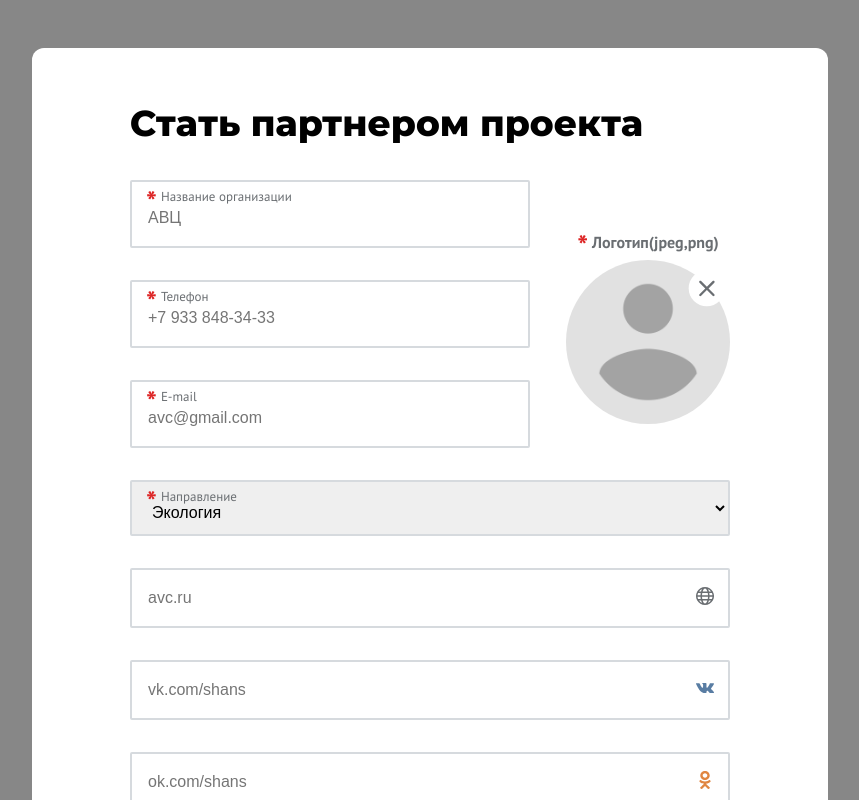
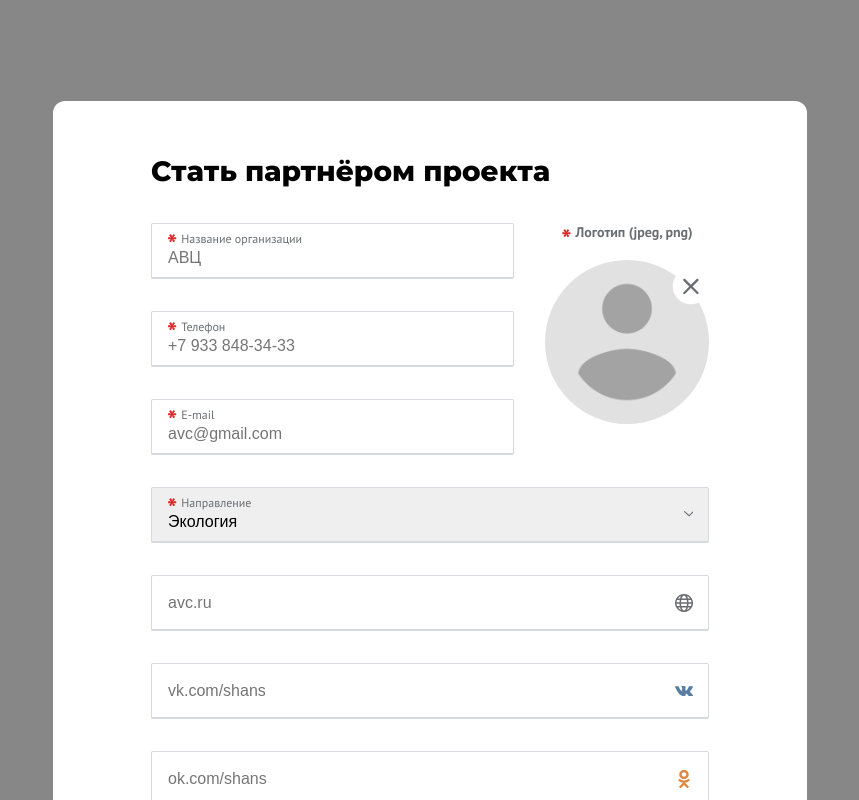
Before and after one commit to Quazf1x/TZ, a plain HTML site: page practice-1/index.html in a window 1280 px wide. Both pictures are taken after a click on the button "Открыть модальное окно". Shown: the whole page, without its empty margins (210-1069 px from the left). Drawn offline with Linux system fonts and the light colour scheme.

Commit message:
Ver 1.1 some practice-1 tweaks and fixes

```diff
--- a/practice-1/InputData.js
+++ b/practice-1/InputData.js
@@ -6,110 +6,150 @@ const inputData = [
     type: "email",
     labelText: "E-mail",
     id: "email-input",
+    value:"",
     isRequired: true,
     placeholder: "avc@gmail.com",
     icon: false,
     alt: false,
     isFullLength: false,
+    pattern:"",
+    minlength:3,
+    maxlength:200
   },
   {
     name: "phone",
     type: "tel",
     labelText: "Телефон",
     id: "phone-input",
+    value:"",
     isRequired: true,
     placeholder: "+7 933 848-34-33",
     icon: false,
     alt: false,
     isFullLength: false,
+    pattern:'^[\+]7[" "][0-9]{3}[" "][0-9]{3}-[0-9]{2}-[0-9]{2}$',
+    minlength:16,
+    maxlength:16
   },
   {
     name: "organization-name",
     type: "text",
     labelText: "Название организации",
     id: "org-name-input",
+    value:"",
     isRequired: true,
     placeholder: "АВЦ",
     icon: false,
     alt: false,
     isFullLength: false,
+    pattern:"",
+    minlength:3,
+    maxlength:200
   },
   {
     name: "personal-website",
     type: "text",
     labelText: "",
     id: "personal-website-input",
+    value:"",
     isRequired: false,
     placeholder: "avc.ru",
     icon: "./img/Icon_personal_website.svg",
     alt: "Иконка Личного сайта",
     isFullLength: true,
+    pattern:"",
+    minlength:3,
+    maxlength:200
   },
   {
     name: "vk",
     type: "text",
     labelText: "",
     id: "vk-input",
+    value:"",
     isRequired: false,
     placeholder: "vk.com/shans",
     icon: "./img/Icon_vk.svg",
     alt: "Иконка Сайта Вконтакте",
     isFullLength: true,
+    pattern:"",
+    minlength:3,
+    maxlength:200
   },
   {
     name: "ok",
     type: "text",
     labelText: "",
     id: "ok-input",
+    value:"",
     isRequired: false,
     placeholder: "ok.com/shans",
     icon: "./img/Icon_ok.svg",
     alt: "Иконка Сайта Одноклассники",
     isFullLength: true,
+    pattern:"",
+    minlength:3,
+    maxlength:200
   },
   {
     name: "facebook",
     type: "text",
     labelText: "",
     id: "facebook-input",
+    value:"",
     isRequired: false,
     placeholder: "facebook.com/shans",
     icon: "./img/Icon_facebook.svg",
     alt: "Иконка Сайта Фейсбук",
     isFullLength: true,
+    pattern:"",
+    minlength:3,
+    maxlength:200
   },
   {
     name: "instagram",
     type: "text",
     labelText: "",
     id: "instagram-input",
+    value:"",
     isRequired: false,
     placeholder: "instagram.com/shans",
     icon: "./img/Icon_instagram.svg",
     alt: "Иконка Сайта Инстаграмм",
     isFullLength: true,
+    pattern:"",
+    minlength:3,
+    maxlength:200
   },
   {
     name: "youtube",
     type: "text",
     labelText: "",
     id: "youtube-input",
+    value:"",
     isRequired: false,
     placeholder: "youtube.com/shans",
     icon: "./img/Icon_youtube.svg",
     alt: "Иконка Сайта Ютуб",
     isFullLength: true,
+    pattern:"",
+    minlength:3,
+    maxlength:200
   },
   {
     name: "manager",
     type: "text",
     labelText: "Руководитель",
     id: "youtube-input",
+    value:"",
     isRequired: false,
     placeholder: "Александров Иван Васильевич",
     icon: false,
     alt: false,
     isFullLength: true,
+    pattern:"",
+    minlength:3,
+    maxlength:200
   },
 ];
 
--- a/practice-1/accent-button/accent-button.css
+++ b/practice-1/accent-button/accent-button.css
@@ -22,4 +22,6 @@
   font-family: "Lato", sans-serif;
   height: 48px;
   width: 100%;
+
+  margin-top: 18px;
 }
--- a/practice-1/general-styles.css
+++ b/practice-1/general-styles.css
@@ -11,6 +11,7 @@
 *::after {
   margin: 0;
   padding: 0;
+  box-sizing: border-box;
 }
 
 html,
@@ -30,7 +31,11 @@ main {
 .red-text {
   color: var(--red);
   font-weight: 700;
-  font-size: 1.8rem;
-  line-height: 1.8rem;
+  font-size: 1.7rem;
+  line-height: 1.7rem;
   margin-right: 0.25rem;
 }
+
+.red-text_img-wrapper {
+  line-height: 2rem;
+}
--- a/practice-1/index.html
+++ b/practice-1/index.html
@@ -26,7 +26,7 @@
       </button>
       <div class="modal-wrapper modal-wrapper_hidden">
         <div class="reg-modal">
-          <h2 class="reg-modal__heading">Стать партнером проекта</h2>
+          <h2 class="reg-modal__heading">Стать партнёром проекта</h2>
           <form class="reg-modal__form">
             <div class="reg-modal__fields-wrapper">
               <div class="reg-modal__image-input-wrapper">
@@ -35,8 +35,8 @@
                     <img src="./img/remove_button.svg" />
                   </button>
                   <p class="reg-modal__image-label-text">
-                    <span class="red-text">*</span>
-                    <strong>Логотип(jpeg,png)</strong>
+                    <span class="red-text red-text_img-wrapper">*</span>
+                    <strong>Логотип (jpeg, png)</strong>
                   </p>
                   <input
                     class="reg-modal__image-input"
@@ -65,7 +65,7 @@
                 <label class="reg-modal__label" for="direction-input">
                   <span class="red-text">*</span>Направление
                 </label>
-                <select class="reg-modal__input" id="direction-input" required>
+                <select class="reg-modal__input reg-modal__input_select " id="direction-input" required>
                   <option>Экология</option>
                   <option>IT</option>
                   <option>Менеджмент</option>
@@ -73,7 +73,7 @@
               </div>
             </div>
             <button class="accent-button accent-button_modal" type="submit">
-              Стать партнером проекта
+              Стать партнёром проекта
             </button>
             <button
               type="reset"
--- a/practice-1/reg-modal/reg-modal.css
+++ b/practice-1/reg-modal/reg-modal.css
@@ -19,15 +19,15 @@
   border: none;
   background-color: var(--primary);
   padding: 53px 98px;
-  margin: 3rem auto;
-  width: clamp(500px, 66%, 600px);
+  margin: 101px auto;
+  width: clamp(500px, 66%, 754px);
   min-height: 35rem;
   height: fit-content;
   overflow: auto;
 }
 
 .reg-modal__heading {
-  font-size: 36px;
+  font-size: 28px;
   font-weight: 800;
   font-family: "Montserrat";
   margin-bottom: 35px;
@@ -42,7 +42,7 @@
 
 .reg-modal__fields-wrapper {
   display: grid;
-  grid-template: 1fr / 2fr 1fr;
+  grid-template: 1fr / 1fr 195px;
   width: 100%;
 }
 
@@ -54,15 +54,25 @@
   margin-bottom: 2rem;
 }
 
+.reg-modal__input_select {
+  -webkit-appearance: none;
+  appearance: none;
+  background-image: url("../img/select_arrow.svg");
+  background-size: 9px;
+  background-repeat: no-repeat;
+  background-position: calc(100% - 15px) center;
+}
+
 .reg-modal__input-wrapper_fullsize {
   grid-column: 1/3;
   padding-top: 0;
 }
 
 .reg-modal__input {
-  padding: 0.5rem 1rem 0 1rem;
+  padding: 14px 1rem 0 1rem;
   border-radius: 2px;
-  border: 2px solid #d6dade;
+  border: 1px solid #d6dade;
+  border-bottom: 2px solid #d6dade;
   height: 56px;
   font-size: 1rem;
 }
@@ -78,7 +88,7 @@
   z-index: 1;
   top: 8px;
   left: 16px;
-  font-size: 13px;
+  font-size: 12px;
 }
 
 .reg-modal__input-icon {
@@ -101,7 +111,7 @@
 
 .reg-modal__image-input-wrapper {
   position: relative;
-  align-content: center;
+  align-content: start;
   justify-self: end;
   grid-column: 2/3;
   grid-row: 1/4;
@@ -117,6 +127,8 @@
 .reg-modal__image-label-text {
   vertical-align: middle;
   display: flex;
+  font-size: 14px;
+  margin-bottom: 5px;
 }
 
 .reg-modal__avatar-wrapper {
@@ -159,8 +171,8 @@
   cursor: pointer;
 
   position: absolute;
-  right: 5px;
-  top: 90px;
+  right: 0;
+  top: 45px;
   z-index: 1;
 }
 
@@ -177,8 +189,6 @@
     padding: 20px;
     margin: 0;
     width: 100%;
-
-    box-sizing: border-box;
   }
 
   .reg-modal__image-input-wrapper {
--- a/practice-1/reg-modal/reg-modal.js
+++ b/practice-1/reg-modal/reg-modal.js
@@ -1,6 +1,35 @@
 const regForm = document.querySelector(".reg-modal__fields-wrapper");
 import { createHTMLElement } from "../script.js";
 import inputData from "../InputData.js";
+
+// Функция дополнительной настройки инпута для номера телефона
+const initPhoneInput = () => {
+  const phoneInput = document.querySelector('#phone-input');
+
+  phoneInput.addEventListener('input', (e) => {
+    // Предотвращение ввода любых символов кроме чисел
+    let inputVal = e.target.value.replace(/\D/g, '');
+
+    // Добавляем код страны
+    inputVal.length > 1 ?
+    inputVal = '+7 ' + inputVal.substring(1)
+    : inputVal = '+7 ';
+
+    // Массив с данными для форматирования номера по маске
+    const maskBreakpoints = [
+      { len: 6, separator: ' ' },
+      { len: 10, separator: '-' },
+      { len: 13, separator: '-' },
+    ];
+
+    maskBreakpoints.forEach(({len, separator}) => {
+      if(inputVal.length > len)
+        inputVal = inputVal.substring(0, len) + separator + inputVal.substring(len)
+    });
+
+    e.target.value = inputVal;
+  });
+};
 
 //Функция рендера блоков с input'ами
 const initReg = () => {
@@ -12,9 +41,11 @@ const initReg = () => {
     const inputField = createHTMLElement( "input", input.id, "reg-modal__input", null, {
       "type": input.type,
       "name": input.name,
-      "placeholder":input.placeholder,
-      "required": true
-    });
+      "placeholder": input.placeholder,
+      "value": input.value,
+      "minlength":input.minlength,
+      "maxlength":input.maxlength
+    },input.isRequired);
 
     if (input.icon) {
       const icon = createHTMLElement( "img", null, "reg-modal__input-icon", null, {
@@ -25,12 +56,19 @@ const initReg = () => {
       inputWrapper.appendChild(icon);
     }
 
+    if(input.pattern) {
+      inputField.setAttribute("pattern", input.pattern);
+    }
+
     if (input.isRequired) {
       const star = createHTMLElement("span", null, "red-text", "*", {});
       label.prepend(star);
+      inputField.required = true;
     }
+
     if (input.labelText == "")
       inputField.classList.add("reg-modal__input_no-label");
+
     if (input.isFullLength)
       inputWrapper.classList.add("reg-modal__input-wrapper_fullsize");
 
@@ -41,6 +79,8 @@ const initReg = () => {
       ? regForm.appendChild(inputWrapper)
       : regForm.prepend(inputWrapper);
   });
+
+  initPhoneInput();
 };
 
 export default initReg;
--- a/practice-1/script.js
+++ b/practice-1/script.js
@@ -52,6 +52,7 @@ const createHTMLElement = (type, id, classes, textContent, attributeObj) => {
     for (const [attrName, attrValue] of Object.entries(attributeObj)) {
       element.setAttribute(attrName, attrValue);
     }
+
   return element;
 };
 
```
Also changed, not shown: practice-1/img/select_arrow.svg (added).
